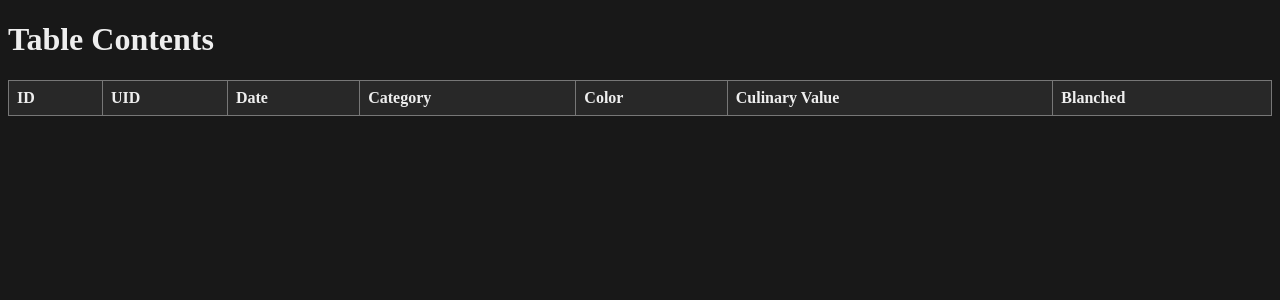
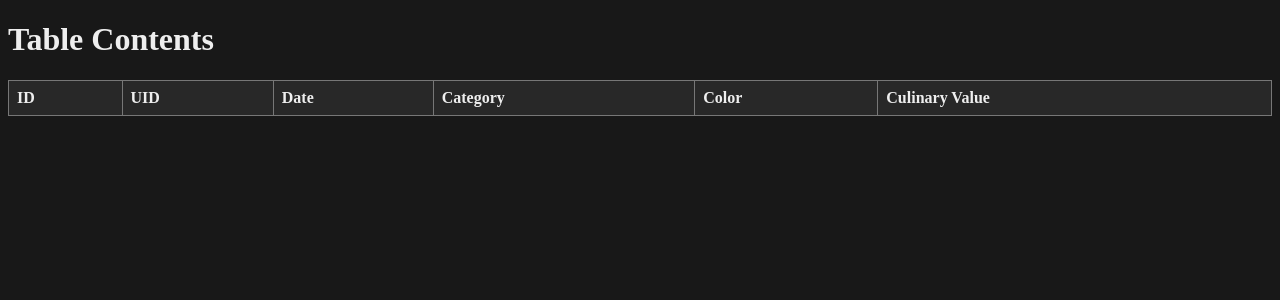
Before and after one commit to ramla/mushed-ratings, a Flask app: page /all_reports in a window 1280 px wide. Shown: the top 300 px of the page. Run offline with Flask 3, Linux system fonts and the light colour scheme; data that the repository does not hold is empty.

Commit message:
changed symptomreport table name, moved blanched to symptomreports from reports

```diff
--- a/app.py
+++ b/app.py
@@ -96,10 +96,10 @@ def send_symptom_report():
         if healthvalue == 0:
             return "symptom report deletion not implemented yet"
         abort(418)
-    healthvalue_sql = """   INSERT INTO symptomreport
+    healthvalue_sql = """   INSERT INTO symptomreports
                                 (uid, date, report_id, healthvalue)
-                                VALUES (?, datetime('now'), ?, ?) """
-    params = (user_id, report_id, healthvalue) #blanched
+                                VALUES (?, datetime('now'), ?, ?, ?) """
+    params = (user_id, report_id, healthvalue, blanched)
     db.execute(healthvalue_sql, params)
     return redirect(url_for("view_report", report_id=report_id))
 
@@ -116,15 +116,15 @@ def send_report_edit(report_id):
     require_login()
     require_report_ownership(report_id)
 
-    category_new, color_new, culinaryvalue_new, blanched_new, tastes_new = get_reportform_contents()
-    validate_reportform_contents(category_new, color_new, culinaryvalue_new, blanched_new, tastes_new)
-    category, color, culinaryvalue, blanched, tastes = query.get_report_raw(report_id)
-    if not (category == category_new and color == color_new and culinaryvalue == culinaryvalue_new and blanched == blanched_new):
+    category_new, color_new, culinaryvalue_new, tastes_new = get_reportform_contents()
+    validate_reportform_contents(category_new, color_new, culinaryvalue_new, tastes_new)
+    category, color, culinaryvalue, tastes = query.get_report_raw(report_id)
+    if not (category == category_new and color == color_new and culinaryvalue == culinaryvalue_new):
         sql = """
-            UPDATE reports SET category = ?, color = ?, culinaryvalue = ?, blanched = ?
+            UPDATE reports SET category = ?, color = ?, culinaryvalue = ?
             WHERE id = ?
         """
-        db.execute(sql, [category_new, color_new, culinaryvalue_new, blanched_new, report_id])
+        db.execute(sql, [category_new, color_new, culinaryvalue_new, report_id])
     if not tastes == tastes_new:
         delete_tastes_sql = """
             DELETE FROM report_tastes
@@ -143,13 +143,13 @@ def send_report_edit(report_id):
 @app.route("/send_report", methods=["POST"])
 def send_report():
     require_login()
-    category, color, culinaryvalue, blanched, tastes = get_reportform_contents()
+    category, color, culinaryvalue, tastes = get_reportform_contents()
     validate_reportform_contents(category, color, culinaryvalue, tastes)
 
     uid = session["user_id"]
-    sql = """   INSERT INTO reports (uid, date, category, color, culinaryvalue, blanched)
-                VALUES (?, datetime('now'), ?, ?, ?, ?)"""
-    params = [uid, category, color, culinaryvalue, blanched]
+    sql = """   INSERT INTO reports (uid, date, category, color, culinaryvalue)
+                VALUES (?, datetime('now'), ?, ?, ?) """
+    params = [uid, category, color, culinaryvalue]
     db.execute(sql, params)
     report_id = db.last_insert_id()
 
@@ -256,15 +256,10 @@ def get_reportform_contents():
     color         = request.form["color"]
     tastes = [ i for i in range(1,int(tastecount)+1) if request.form.get(f"taste{i}") ]
     culinaryvalue = request.form["culvalue"]
-    blanched      = request.form.get("blanched")
-    if blanched:
-        blanched = 1
-    else:
-        blanched = 0
 
     validate_reportform_contents(category, color, culinaryvalue, tastes)
 
-    return (category, color, culinaryvalue, blanched, tastes)
+    return (category, color, culinaryvalue, tastes)
 
 def tastes_valid(tastes):
     valid_ids = query.get_valid_taste_ids()
--- a/schema.sql
+++ b/schema.sql
@@ -31,7 +31,6 @@ CREATE TABLE reports (
   category INTEGER,
   color INTEGER,
   culinaryvalue INTEGER,
-  blanched INTEGER DEFAULT 0,
   deleted INTEGER DEFAULT 0,
   FOREIGN KEY(uid) REFERENCES users(id),
   FOREIGN KEY(color) REFERENCES colors(id),
@@ -39,12 +38,13 @@ CREATE TABLE reports (
   FOREIGN KEY(culinaryvalue) REFERENCES culinaryvalues(id)
 );
 
-CREATE TABLE symptomreport (
+CREATE TABLE symptomreports (
   id INTEGER PRIMARY KEY,
   uid INTEGER,
   date DATE,
   report_id INTEGER,
   healthvalue INTEGER,
+  blanched INTEGER DEFAULT 0,
   deleted INTEGER DEFAULT 0,
   FOREIGN KEY(report_id) REFERENCES reports(id),
   FOREIGN KEY(healthvalue) REFERENCES healthvalues(id)
--- a/templates/create_report.html
+++ b/templates/create_report.html
@@ -50,9 +50,6 @@
             <option value="{{ id }}"{% if report %}{% if report.culinaryvalue_id == id %}selected{% endif %}{% endif %}>{{ name }}</option>
             {% endfor %}
         </select>
-        <h3>Pretreatment:</h3>
-        <p><input type="checkbox" id="blanched" name="blanched" value="True" {% if report %}{% if report.blanched %}checked{% endif %}{% endif %}/>
-        <label for="blanched">Blanched before use</label></p>
         <input type="submit" value="Submit">
     </form>
 </div>
--- a/templates/reports.html
+++ b/templates/reports.html
@@ -31,18 +31,16 @@
                 <th>Category</th>
                 <th>Color</th>
                 <th>Culinary Value</th>
-                <th>Blanched</th>
             </tr>
         </thead>
         <tbody>
-            {% for id,uid,date,category,color,culinaryvalue,blanched,deleted in data %}
+            {% for id,uid,date,category,color,culinaryvalue,deleted in data %}
             {% if deleted %}
             <tr>
                 <td>{{ id }}</td>
                 <td>{{ uid }}</td>
                 <td>{{ date }}</td>
                 <td>deleted</td>
-                <td>-</td>
                 <td>-</td>
                 <td>-</td>
             </tr>
@@ -54,7 +52,6 @@
                 <td>{{ category }}</td>  <!-- Category -->
                 <td>{{ color }}</td>  <!-- Color -->
                 <td>{{ culinaryvalue }}</td>  <!-- Culinary Value -->
-                <td>{{ blanched }}</td>  <!-- Blanched (Boolean) -->
             </tr>
             {% endif %}
             {% endfor %}
--- a/templates/search.html
+++ b/templates/search.html
@@ -17,7 +17,6 @@
                 <th>Category</th>
                 <th>Color</th>
                 <th>Culinary Value</th>
-                <th>Blanched</th>
             </tr>
         </thead>
         <tbody>
@@ -30,7 +29,6 @@
                     <td>deleted</td>
                     <td>-</td>
                     <td>-</td>
-                    <td>-</td>
                 </tr>
                 {% else %}
                 <tr>
@@ -40,7 +38,6 @@
                     <td><a href="{{ url_for('search', query=row.category_name) }}">{{ row.category_name }}</a></td>
                     <td><a href="{{ url_for('search', query=row.color_name) }}">{{ row.color_name }}</a></td>
                     <td><a href="{{ url_for('search', query=row.culinaryvalue_name) }}">{{ row.culinaryvalue_name }}</a></td>
-                    <td>{{ row.blanched }}</td>
                 </tr>
                 {% endif %}
             {% endfor %}
```
Also changed, not shown: query.py (+4 -4 lines).
